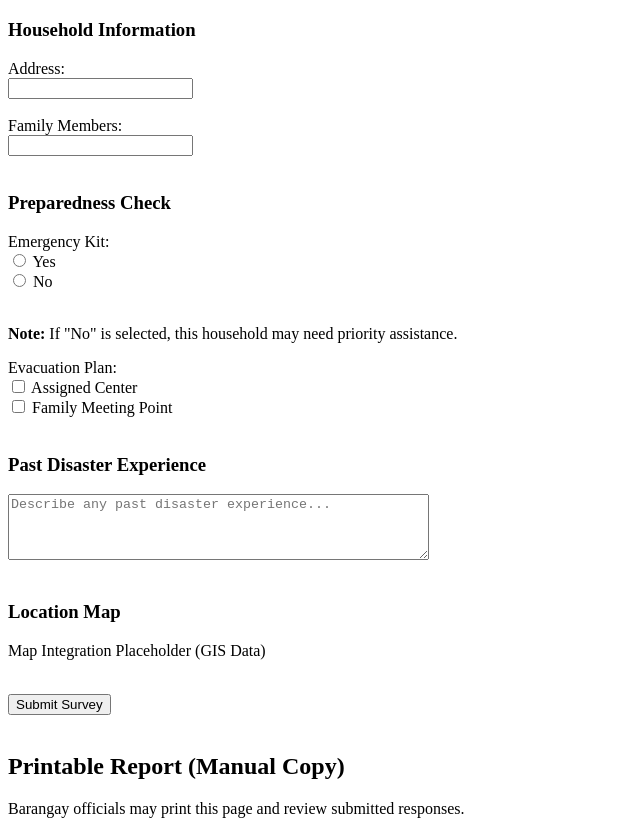
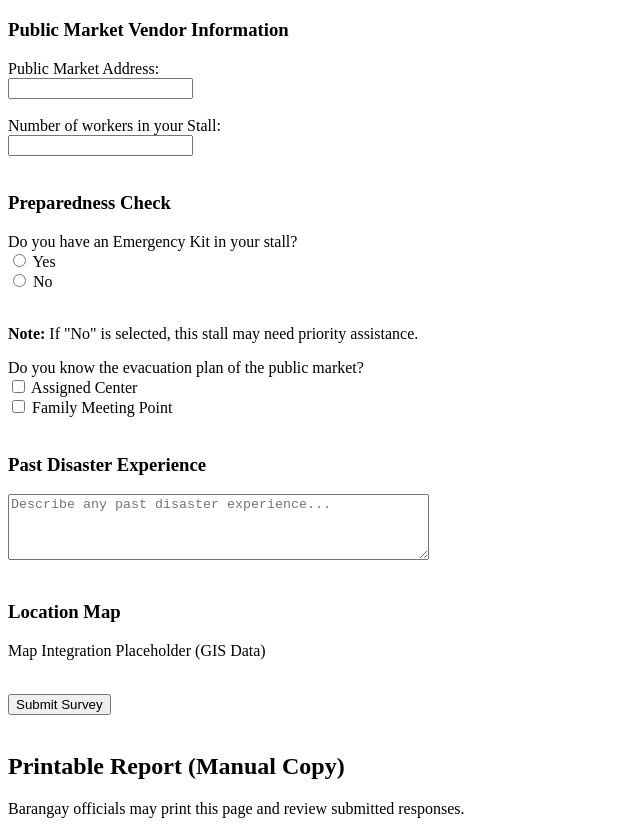
Before and after one commit to jhnrysbrpn/ECOSAFE, a plain HTML site: page survey.html in a window 1280 px wide. Shown: the part 61-895 px from the top of the page, without its empty margins (0-640 px from the left). Drawn offline with Linux system fonts and the light colour scheme.

Commit message:
Update survey form for public market vendors

```diff
--- a/survey.html
+++ b/survey.html
@@ -10,25 +10,25 @@
 
 <form>
 
-    <h3>Household Information</h3>
+    <h3>Public Market Vendor Information</h3>
 
-    <label>Address:</label><br>
+    <label>Public Market Address:</label><br>
     <input type="text" name="address" required><br><br>
 
-    <label>Family Members:</label><br>
+    <label>Number of workers in your Stall:</label><br>
     <input type="number" name="family_members" min="1" required>
 
     <br><br>
 
     <h3>Preparedness Check</h3>
 
-    <label>Emergency Kit:</label><br>
+    <label>Do you have an Emergency Kit in your stall?</label><br>
     <input type="radio" name="emergency_kit" value="Yes" required> Yes<br>
     <input type="radio" name="emergency_kit" value="No"> No<br><br>
 
-    <p><b>Note:</b> If "No" is selected, this household may need priority assistance.</p>
+    <p><b>Note:</b> If "No" is selected, this stall may need priority assistance.</p>
 
-    <label>Evacuation Plan:</label><br>
+    <label>Do you know the evacuation plan of the public market?</label><br>
     <input type="checkbox" name="evacuation" value="Assigned Center"> Assigned Center<br>
     <input type="checkbox" name="evacuation" value="Family Meeting Point"> Family Meeting Point
 
```
